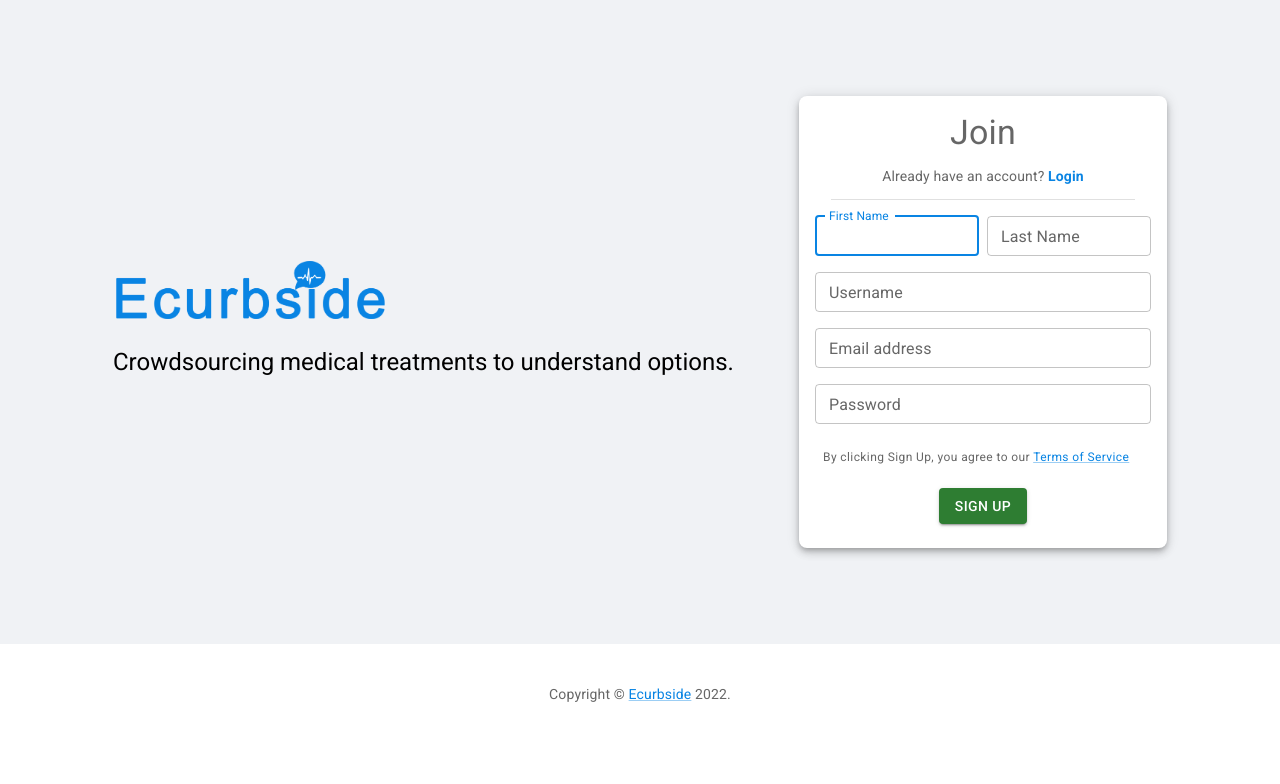
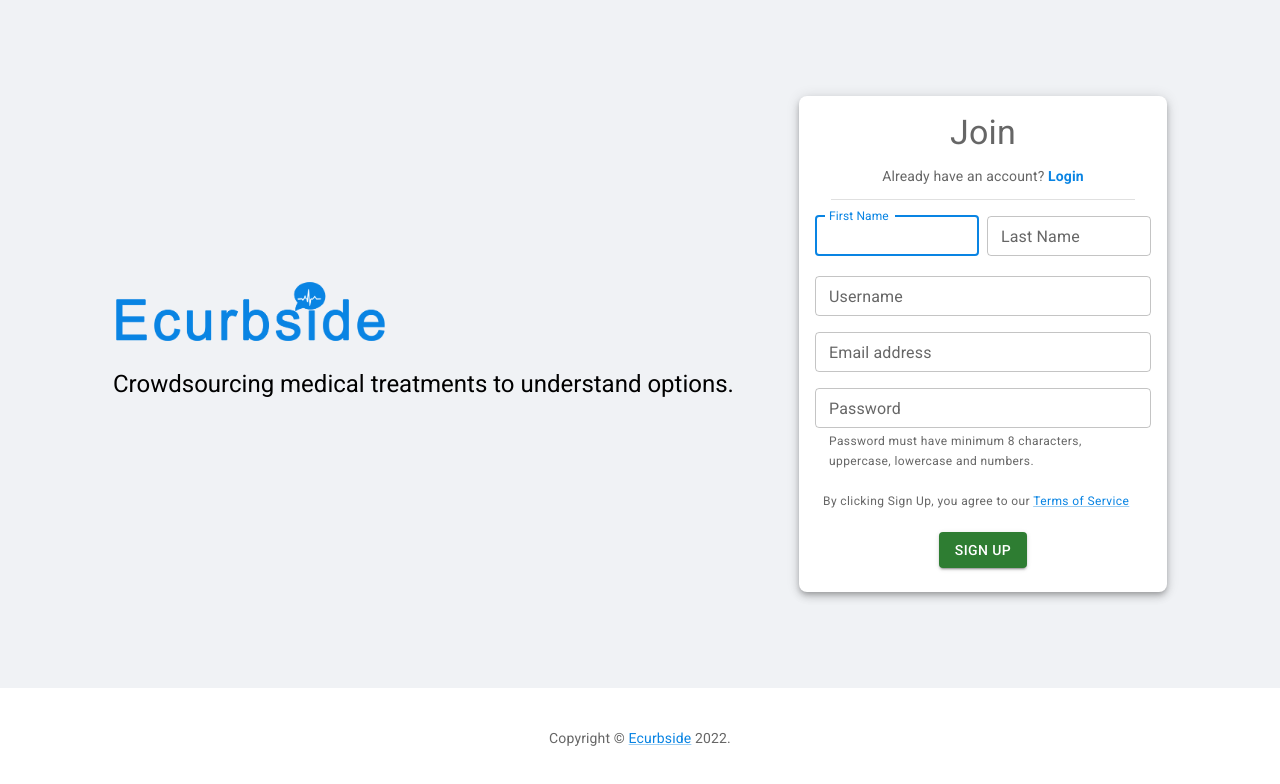
Before and after one commit to bhNibir/ecurbsideui, a React (Create React App) app: page /sign-up in a window 1280 px wide. Shown: the top 784 px of the page. Built offline with nearby package versions, Linux system fonts and the light colour scheme.

Commit message:
signup input validation with yup

```diff
--- a/package.json
+++ b/package.json
@@ -6,6 +6,7 @@
     "@apollo/client": "^3.5.8",
     "@emotion/react": "^11.7.1",
     "@emotion/styled": "^11.6.0",
+    "@hookform/resolvers": "^2.8.8",
     "@mui/icons-material": "^5.4.1",
     "@mui/lab": "^5.0.0-alpha.72",
     "@mui/material": "^5.4.1",
@@ -22,7 +23,8 @@
     "react-hook-form": "^7.26.1",
     "react-router-dom": "^6.2.1",
     "react-scripts": "5.0.0",
-    "web-vitals": "^2.1.0"
+    "web-vitals": "^2.1.0",
+    "yup": "^0.32.11"
   },
   "scripts": {
     "start": "react-scripts start",
--- a/src/pages/SignUpPage/SignUpForm.jsx
+++ b/src/pages/SignUpPage/SignUpForm.jsx
@@ -1,51 +1,46 @@
-import { useMutation } from "@apollo/client";
+import { yupResolver } from "@hookform/resolvers/yup";
 import { LoadingButton } from "@mui/lab";
 import { Box, Grid, Link, TextField, Typography } from "@mui/material";
-import React, { useEffect, useState } from "react";
+import React from "react";
 import { Controller, useForm } from "react-hook-form";
-import { USER_REGISTER } from "./../../gql/gql";
+import * as yup from "yup";
 
-// const useStyles = makeStyles((theme) => ({
-//     paper: {
-//         padding: theme.spacing(2),
-//         textAlign: 'center',
-//         color: theme.palette.text.secondary,
-//         borderRadius: '8px',
-//     },
-//     button: {
-//         fontWeight: 'bold',
-//     },
-// }));
+const schema = yup
+  .object()
+  .shape({
+    firstName: yup.string().required("First Name is required"),
+    lastName: yup.string().required("Last Name is required"),
+    username: yup.string().required("User Name is required"),
+    email: yup.string().email().required("Email is required"),
 
-const SignUpForm = () => {
-  const { control, handleSubmit } = useForm();
-  const [validationError, setValidationError] = useState({});
+    password: yup
+      .string()
+      .required("Password is required.")
+      .min(
+        8,
+        "Password must have minimum 8 characters, uppercase, lowercase and numbers."
+      )
+      .test(
+        "passwordRequirements",
+        "Password must have 1 uppercase, 1 lowercase, 1 number.",
+        (value) =>
+          [/[a-z]/, /[A-Z]/, /[0-9]/, /[^a-zA-Z0-9]/].every((pattern) =>
+            pattern.test(value)
+          )
+      ),
+  })
+  .required();
 
-  const [addTodo, { data, loading: mutationLoading, error: mutationError }] =
-    useMutation(USER_REGISTER);
+const SignUpForm = ({
+  onSubmitData,
+  mutationError,
+  mutationLoading,
+  validationError,
+}) => {
+  const { control, handleSubmit } = useForm({
+    resolver: yupResolver(schema),
+  });
 
-  const onSubmitData = (userRegisterData) => {
-    addTodo({
-      variables: userRegisterData,
-    });
-    console.log("userRegisterData", userRegisterData);
-    console.log("Return Data", data);
-    console.log("mutationLoading", mutationLoading);
-  };
-
-  useEffect(() => {
-    if (data) {
-      if (data.register.errors) {
-        setValidationError(data.register.errors);
-        console.log(data.register.errors);
-      }
-      if (data.register.success) {
-        console.log(data.register.success);
-      }
-    }
-  }, [data, mutationLoading]);
-
-  if (mutationError) return `Submission error! ${mutationError.message}`;
   return (
     <>
       <div>
@@ -72,12 +67,24 @@ const SignUpForm = () => {
                     autoFocus
                     value={value}
                     onChange={onChange}
-                    error={!!error}
-                    helperText={error ? error.message : null}
                     type="text"
+                    error={!!error || !!validationError?.firstName}
+                    helperText={[
+                      error && (
+                        <span key={error.message.length}>
+                          {error.message}
+                          <br />
+                        </span>
+                      ),
+                      validationError.firstName?.map(({ message }, index) => (
+                        <span key={index}>
+                          {message}
+                          <br />
+                        </span>
+                      )),
+                    ]}
                   />
                 )}
-                rules={{ required: "First Name required" }}
               />
             </Grid>
             <Grid item xs={12} sm={6}>
@@ -100,12 +107,24 @@ const SignUpForm = () => {
                     label="Last Name"
                     value={value}
                     onChange={onChange}
-                    error={!!error}
-                    helperText={error ? error.message : null}
                     type="text"
+                    error={!!error || !!validationError?.lastName}
+                    helperText={[
+                      error && (
+                        <span key={error.message.length}>
+                          {error.message}
+                          <br />
+                        </span>
+                      ),
+                      validationError.lastName?.map(({ message }, index) => (
+                        <span key={index}>
+                          {message}
+                          <br />
+                        </span>
+                      )),
+                    ]}
                   />
                 )}
-                rules={{ required: "Last Name required" }}
               />
             </Grid>
             <Grid item xs={12}>
@@ -147,10 +166,6 @@ const SignUpForm = () => {
                     ]}
                   />
                 )}
-                rules={{
-                  required: { value: true, message: "Username required" },
-                  // mixLength: { value: 4, message: 'error message' },
-                }}
               />
               <Controller
                 name="email"
@@ -213,6 +228,8 @@ const SignUpForm = () => {
                     onChange={onChange}
                     error={!!error || !!validationError?.password2}
                     helperText={[
+                      (error && validationError?.password2) ||
+                        "Password must have minimum 8 characters, uppercase, lowercase and numbers.",
                       error && (
                         <span key={error.message.length}>
                           {error.message}
@@ -229,14 +246,6 @@ const SignUpForm = () => {
                     ]}
                   />
                 )}
-                rules={{
-                  required: { value: true, message: "Password required" },
-                  minLength: {
-                    value: 8,
-                    message:
-                      "Password must have uppercase, lowercase, numbers and minimum 8 characters.",
-                  },
-                }}
               />
             </Grid>
 
--- a/src/pages/SignUpPage/SignUpPage.jsx
+++ b/src/pages/SignUpPage/SignUpPage.jsx
@@ -1,11 +1,40 @@
+import { useMutation } from "@apollo/client";
 import { Box, Divider, Link, Typography } from "@mui/material";
-import React from "react";
+import React, { useEffect, useState } from "react";
 import { Link as RouterLink } from "react-router-dom";
 import FormPaper from "../../components/StyledComponents/FormPaper";
 import LoginPageLayout from "../../layouts/LoginPageLayout";
+import { USER_REGISTER } from "./../../gql/gql";
 import SignUpForm from "./SignUpForm";
 
 const SignUpPage = () => {
+  const [validationError, setValidationError] = useState({});
+  const [addTodo, { data, loading: mutationLoading, error: mutationError }] =
+    useMutation(USER_REGISTER);
+
+  useEffect(() => {
+    if (data) {
+      if (data.register.errors) {
+        setValidationError(data.register.errors);
+        console.log(data.register.errors);
+      }
+      if (data.register.success) {
+        console.log(data.register.success);
+      }
+    }
+  }, [data, mutationLoading]);
+
+  const onSubmitData = (userRegisterData) => {
+    addTodo({
+      variables: userRegisterData,
+    });
+    console.log("userRegisterData", userRegisterData);
+    console.log("Return Data", data);
+    console.log("mutationLoading", mutationLoading);
+  };
+
+  if (mutationError) return `Submission error! ${mutationError.message}`;
+
   return (
     <>
       <LoginPageLayout>
@@ -36,7 +65,12 @@ const SignUpPage = () => {
             </Typography>
             <Divider variant="middle" />
           </Box>
-          <SignUpForm />
+          <SignUpForm
+            onSubmitData={onSubmitData}
+            mutationLoading={mutationLoading}
+            mutationError={mutationError}
+            validationError={validationError}
+          />
         </FormPaper>
       </LoginPageLayout>
     </>
```
Also changed, not shown: 1 other file (tests, documents, lock files or other folders).
